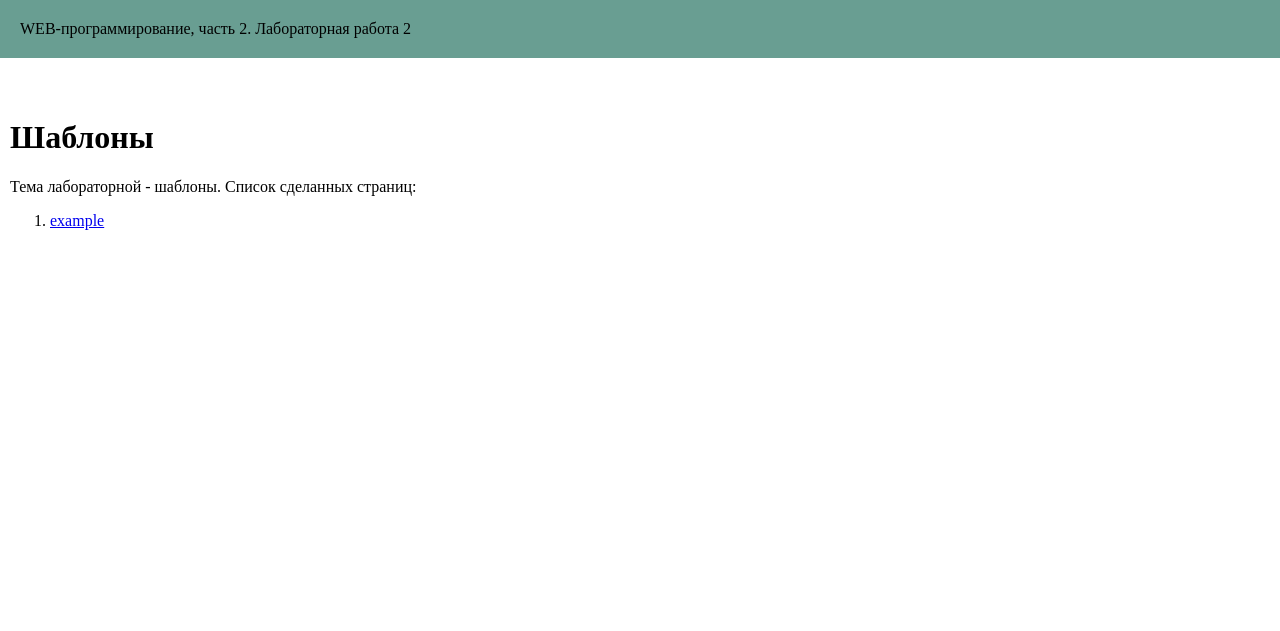
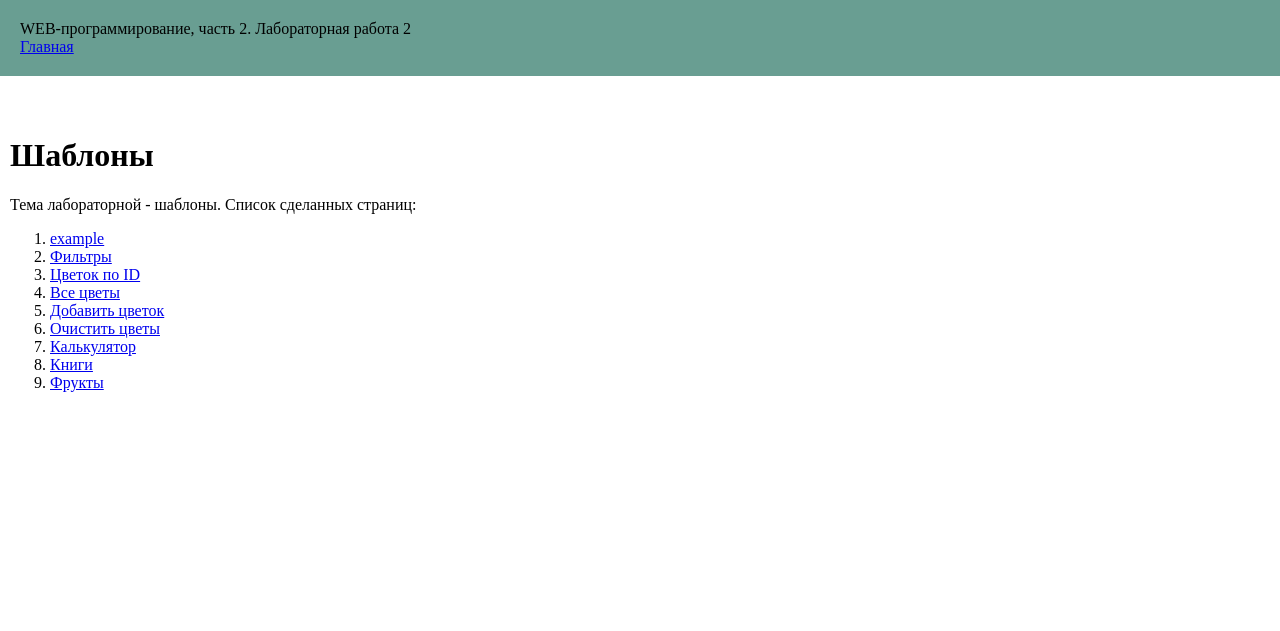
Before and after one commit to Viktor636/web-back-labs, a Flask app: page /lab2/ in a window 1280 px wide. Shown: the top 631 px of the page. Run offline with Flask 3, Linux system fonts and the light colour scheme.

Commit message:
Добавление ссылок

```diff
--- a/app.py
+++ b/app.py
@@ -16,7 +16,7 @@ def index():
                     <li><a href="/lab1">Первая лабораторная</a></li>
                 </ul>
                 <ul>
-                    <li><a href="/lab2/example">Вторая лабораторная</a></li>
+                    <li><a href="/lab2/">Вторая лабораторная</a></li>
                 </ul>
                 <footer>
                     Гайдабура Виктор Васильевич, ФБИ-31, 3 курс, 2025
--- a/templates/base.html
+++ b/templates/base.html
@@ -9,6 +9,9 @@
 <body>
     <header>
         WEB-программирование, часть 2. {{ self.lab() }}
+        <nav>
+            <a href="/">Главная</a>
+        </nav>
     </header>
 
     <main>
--- a/templates/lab2.html
+++ b/templates/lab2.html
@@ -8,8 +8,14 @@
     <h1>Шаблоны</h1>
     <div>Тема лабораторной - шаблоны. Список сделанных страниц:</div>
     <ol>
-        <li>
-            <a href="/lab2/example">example</a>
-        </li>
+        <li><a href="/lab2/example">example</a></li>
+        <li><a href="/lab2/filters">Фильтры</a></li>
+        <li><a href="/lab2/flowers/0">Цветок по ID</a></li>
+        <li><a href="/lab2/all_flowers">Все цветы</a></li>
+        <li><a href="/lab2/add_flower/Тюльпан">Добавить цветок</a></li>
+        <li><a href="/lab2/clear_flowers">Очистить цветы</a></li>
+        <li><a href="/lab2/calc/">Калькулятор</a></li>
+        <li><a href="/lab2/books">Книги</a></li>
+        <li><a href="/lab2/fruits">Фрукты</a></li>
     </ol>
 {% endblock %}
```
